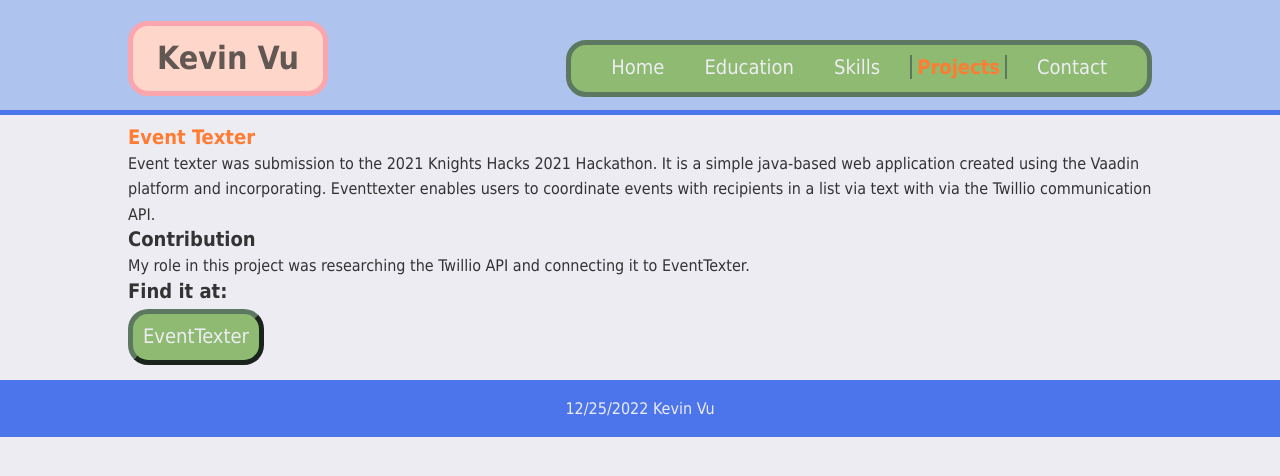
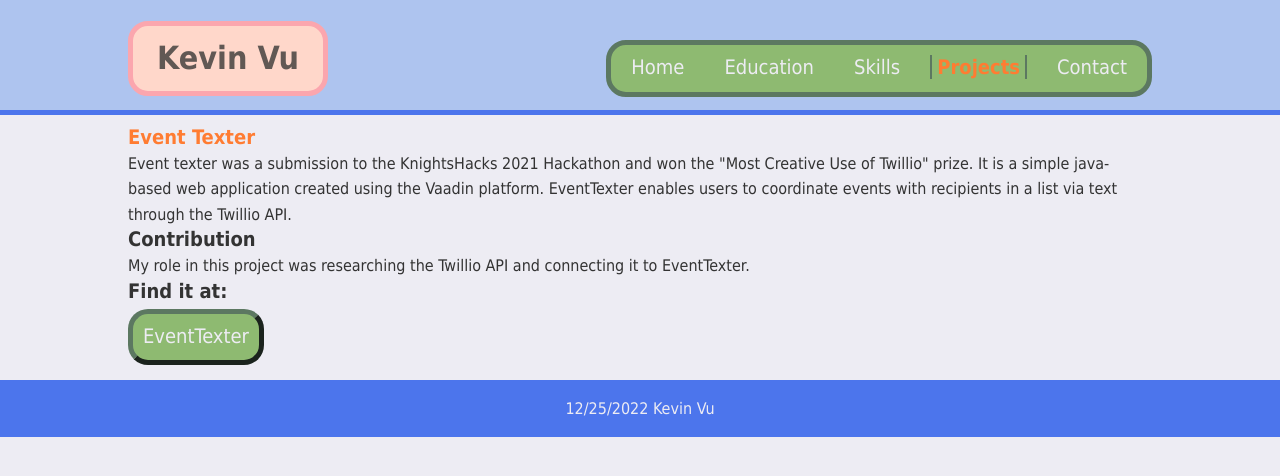
Before and after one commit to KevinV0212/Bio-website-old, a plain HTML site: page projects.html in a window 1280 px wide. Drawn offline with Linux system fonts and the light colour scheme.

Commit message:
fixed navigation bar

```diff
--- a/projects.html
+++ b/projects.html
@@ -36,7 +36,7 @@
                 <div class="textbox">
                     <div class="topic">
                         <h2 class="highlight">Event Texter</h2>
-                        <p>Event texter was submission to the 2021 Knights Hacks 2021 Hackathon. It is a simple java-based web application created using the Vaadin platform and incorporating. Eventtexter enables users to coordinate events with recipients in a list via text with via the Twillio communication API.
+                        <p>Event texter was a submission to the KnightsHacks 2021 Hackathon and won the "Most Creative Use of Twillio" prize. It is a simple java-based web application created using the Vaadin platform. EventTexter enables users to coordinate events with recipients in a list via text through the Twillio API.
                         </p>
                         <h2>Contribution</h2>
                         <p>My role in this project was researching the Twillio API and connecting it to EventTexter.</p>
--- a/style.css
+++ b/style.css
@@ -84,16 +84,29 @@ header #logo{
     justify-self:center;
 }
 
+nav{
+    display:inline-block;
+    padding:10px 0px;
+    margin-top:20px;
+    min-width:200px;
+    background: var(--carrot-green);
+    border: 5px solid var(--carrot-green-dark);
+    border-radius:20px;
+    justify-self:center;
+}
+
 header ul{
-    text-align:center;
+    display:flex;
+    flex-wrap:wrap;
+    justify-content:center;
     margin:0;
     padding:0;
 }
 header li{
     text-align:center;
-    float:left;
-    display:inline;
     padding: 0 10px;
+    margin:0;
+    list-style:none;
 }
 
 header a{
@@ -112,16 +125,7 @@ header .current a{
 
 }
 
-nav{
-    display:inline-block;
-    padding:10px 20px;
-    margin-top:20px;
-    min-width:200px;
-    background: var(--carrot-green);
-    border: 5px solid var(--carrot-green-dark);
-    border-radius:20px;
-    justify-self:center;
-}
+
 
 
 /* ================ Home page ====================*/
@@ -153,6 +157,7 @@ nav{
     background-color:#99EDC3;
     color: #008080;
     width:30%;
+    min-width:150px;
     padding:5px;
     margin:auto;
     margin-top:10px;
```
